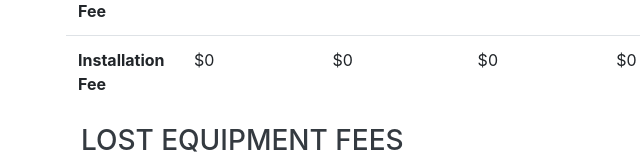
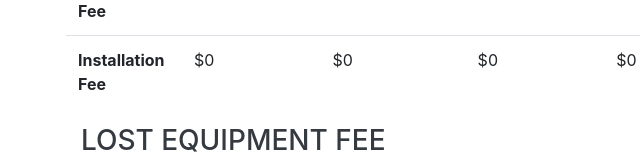
Before and after one commit to prudhvi15/help-app-07, a website with bundled scripts: page index.html in a window 1280 px wide. Shown: the part 3220-3383 px from the top of the page, 221-861 px from the left. Built offline with nearby package versions, Linux system fonts and the light colour scheme; a web font is replaced by a local one.

Commit message:
corrected spelling from fees to fee

```diff
--- a/index.html
+++ b/index.html
@@ -253,7 +253,7 @@
           </table>
 
           <div class="col-sm-6">
-              <h3>Lost Equipment Fees</h3>
+              <h3>Lost Equipment Fee</h3>
               <table class="table">
                   <thead>
                       <tr>
```
